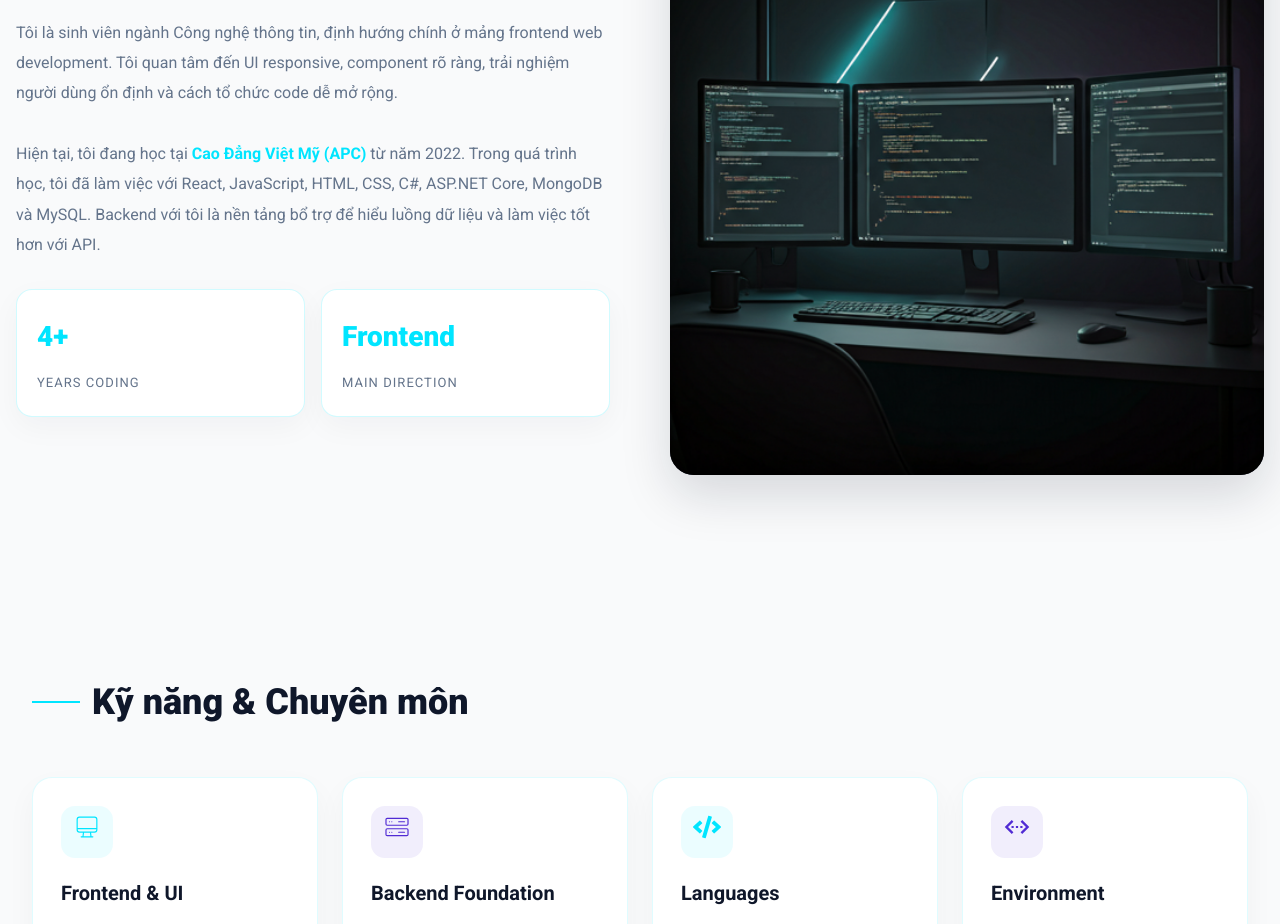
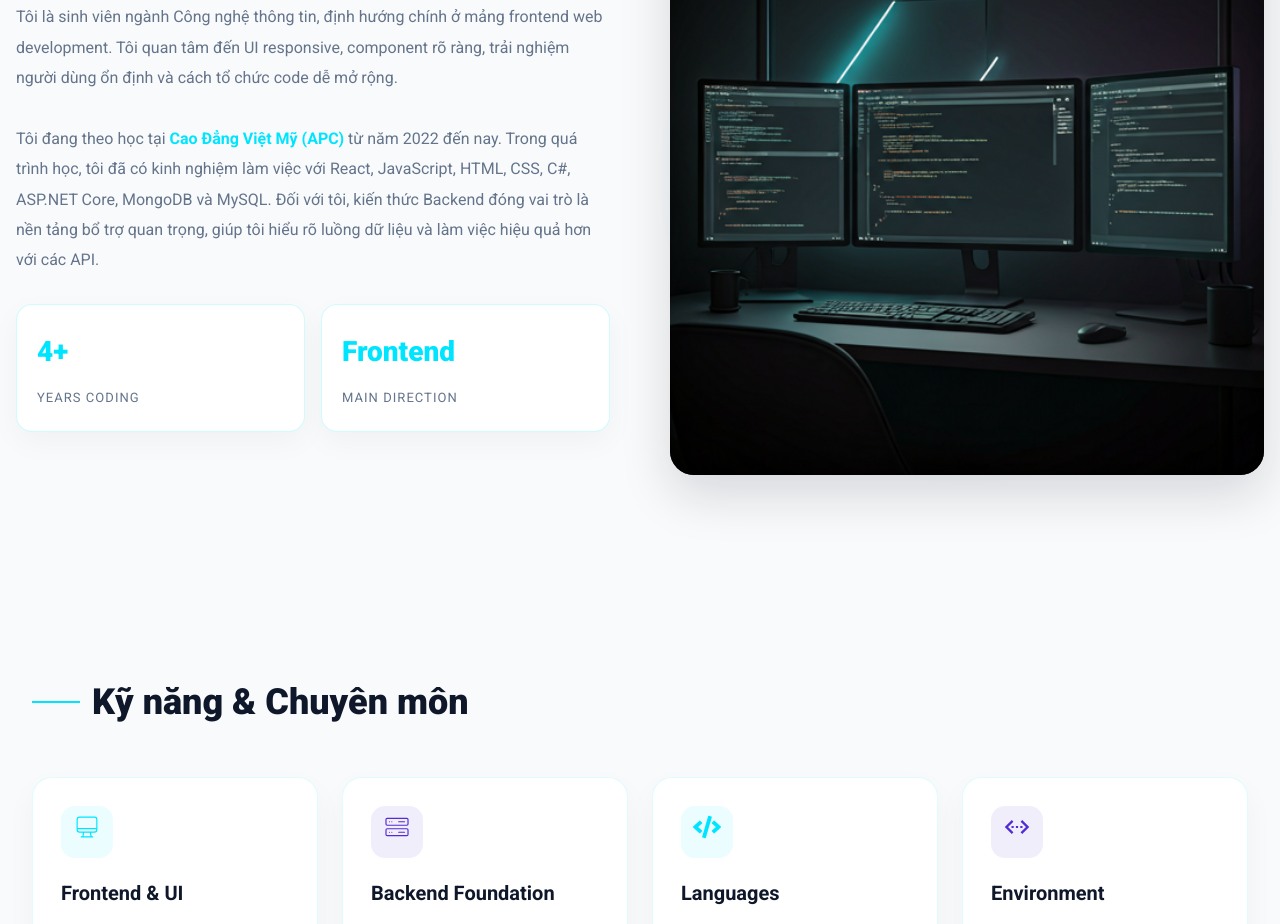
Before and after one commit to KhiemPham16/Portfolio, a React (Vite) app: page / in a window 1280 px wide. Shown: the part 820-1744 px from the top of the page. Built offline with nearby package versions, Linux system fonts and the light colour scheme; a web font is replaced by a local one.

Commit message:
fix about

```diff
--- a/src/components/About/index.jsx
+++ b/src/components/About/index.jsx
@@ -28,10 +28,11 @@ export default function About() {
                             <br />
 
                             <p>
-                                Hiện tại, tôi đang học tại <span className={cx('accent')}>Cao Đẳng Việt Mỹ (APC)</span>{' '}
-                                từ năm 2022. Trong quá trình học, tôi đã làm việc với React, JavaScript, HTML, CSS, C#,
-                                ASP.NET Core, MongoDB và MySQL. Backend với tôi là nền tảng bổ trợ để hiểu luồng dữ liệu
-                                và làm việc tốt hơn với API.
+                                Tôi đang theo học tại <span className={cx('accent')}>Cao Đẳng Việt Mỹ (APC)</span> từ
+                                năm 2022 đến nay. Trong quá trình học, tôi đã có kinh nghiệm làm việc với React,
+                                JavaScript, HTML, CSS, C#, ASP.NET Core, MongoDB và MySQL. Đối với tôi, kiến thức
+                                Backend đóng vai trò là nền tảng bổ trợ quan trọng, giúp tôi hiểu rõ luồng dữ liệu và
+                                làm việc hiệu quả hơn với các API.
                             </p>
 
                             <div className={cx('statsGrid')}>
```
